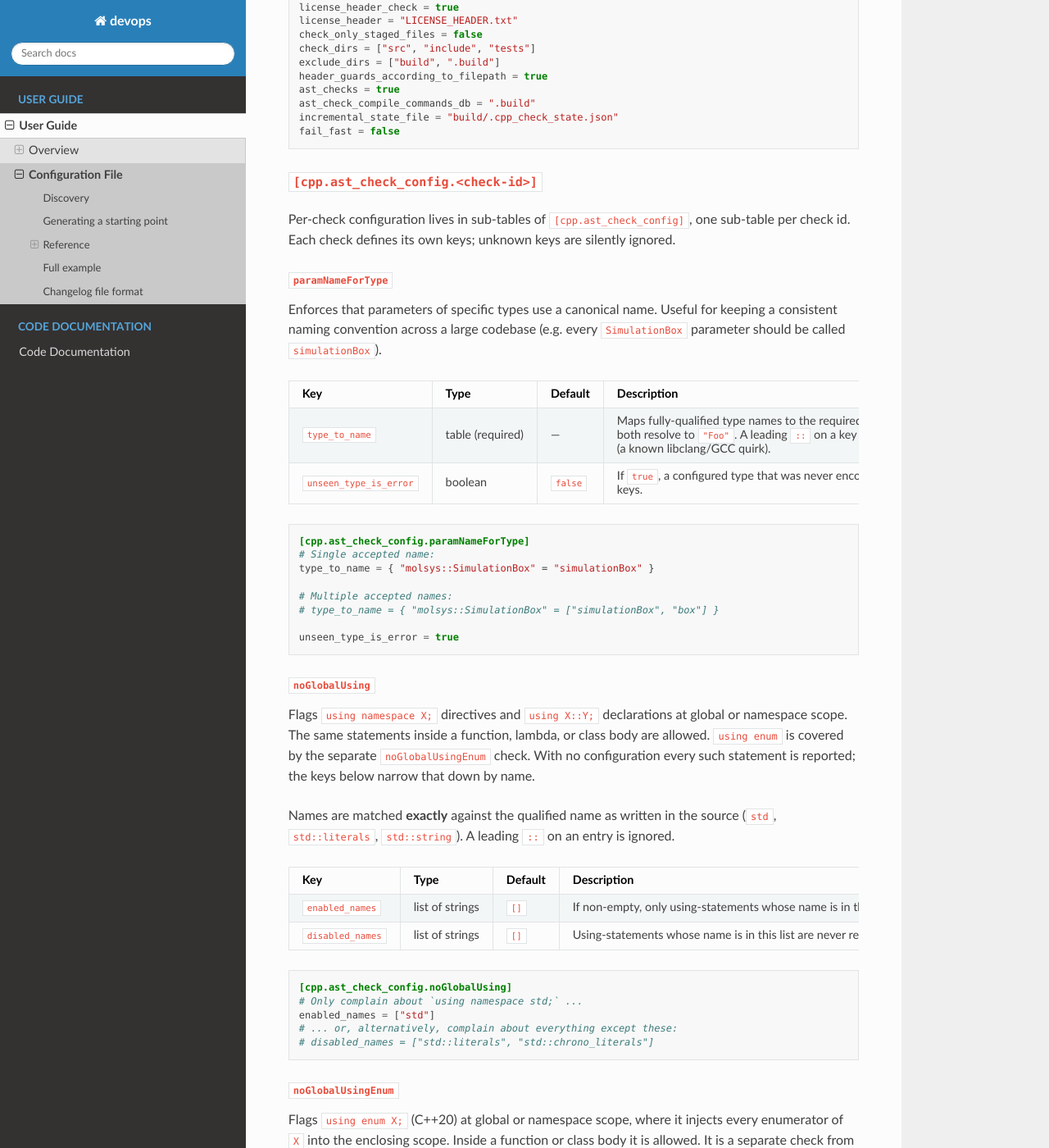
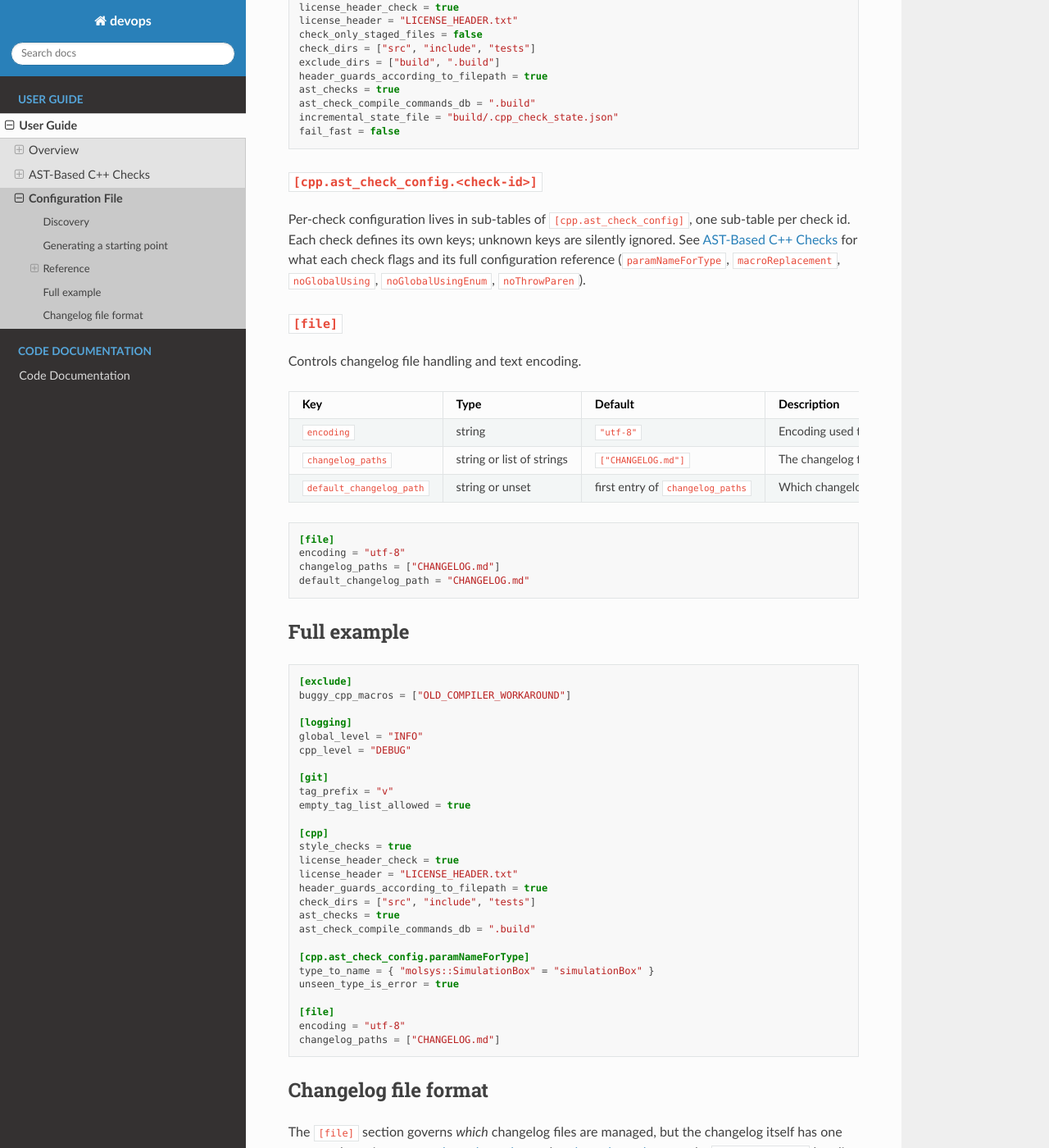
Before and after one commit to 97gamjak/devops, a Sphinx documentation site: the page built from docs/source/sections/configuration.rst, in a window 1280 px wide and 1400 px high, scrolled down 2763 px. Shown: the whole window at 82% size. Built offline with Sphinx 7.4.7 and the Read the Docs theme 3.1.0, drawn with Linux system fonts in a browser that asks for light colours; some of the changed text lies outside the part shown.

Commit message:
Rework documentation to have a better overview of the cpp ast checkers Fixes #129

```diff
--- a/docs/source/index.rst
+++ b/docs/source/index.rst
@@ -6,7 +6,7 @@
 Version |release|
 
 .. toctree::
-   :maxdepth: 2
+   :maxdepth: 3
    :caption: User Guide
 
    sections/index
--- a/docs/source/sections/configuration.rst
+++ b/docs/source/sections/configuration.rst
@@ -265,162 +265,9 @@
 
 Per-check configuration lives in sub-tables of ``[cpp.ast_check_config]``,
 one sub-table per check id. Each check defines its own keys; unknown keys are
-silently ignored.
-
-.. rubric:: ``paramNameForType``
-
-Enforces that parameters of specific types use a canonical name. Useful for
-keeping a consistent naming convention across a large codebase (e.g. every
-``SimulationBox`` parameter should be called ``simulationBox``).
-
-.. list-table::
-   :header-rows: 1
-   :widths: 20 15 15 50
-
-   * - Key
-     - Type
-     - Default
-     - Description
-   * - ``type_to_name``
-     - table (required)
-     - —
-     - Maps fully-qualified type names to the required parameter name (or
-       a list of accepted names). Keys are matched after stripping
-       cv-qualifiers, references, and pointers, so ``"const Foo &"`` and
-       ``"Foo *"`` both resolve to ``"Foo"``.  A leading ``::`` on a key
-       is also stripped automatically.  Qualified keys (containing ``:``)
-       use suffix matching, so ``"molsys::Foo"`` also matches
-       ``"std::molsys::Foo"`` (a known libclang/GCC quirk).
-   * - ``unseen_type_is_error``
-     - boolean
-     - ``false``
-     - If ``true``, a configured type that was never encountered as a
-       parameter type across all checked files causes the run to fail
-       (instead of just logging a warning). Useful for catching typos in
-       the ``type_to_name`` keys.
-
-.. code-block:: toml
-
-   [cpp.ast_check_config.paramNameForType]
-   # Single accepted name:
-   type_to_name = { "molsys::SimulationBox" = "simulationBox" }
-
-   # Multiple accepted names:
-   # type_to_name = { "molsys::SimulationBox" = ["simulationBox", "box"] }
-
-   unseen_type_is_error = true
-
-.. rubric:: ``noGlobalUsing``
-
-Flags ``using namespace X;`` directives and ``using X::Y;`` declarations at
-global or namespace scope. The same statements inside a function, lambda, or
-class body are allowed. ``using enum`` is covered by the separate
-``noGlobalUsingEnum`` check. With no configuration every such statement is
-reported; the keys below narrow that down by name.
-
-Names are matched **exactly** against the qualified name as written in the
-source (``std``, ``std::literals``, ``std::string``). A leading ``::`` on an
-entry is ignored.
-
-.. list-table::
-   :header-rows: 1
-   :widths: 20 15 15 50
-
-   * - Key
-     - Type
-     - Default
-     - Description
-   * - ``enabled_names``
-     - list of strings
-     - ``[]``
-     - If non-empty, only using-statements whose name is in this list are
-       reported (allowlist).
-   * - ``disabled_names``
-     - list of strings
-     - ``[]``
-     - Using-statements whose name is in this list are never reported,
-       regardless of ``enabled_names``.
-
-.. code-block:: toml
-
-   [cpp.ast_check_config.noGlobalUsing]
-   # Only complain about `using namespace std;` ...
-   enabled_names = ["std"]
-   # ... or, alternatively, complain about everything except these:
-   # disabled_names = ["std::literals", "std::chrono_literals"]
-
-.. rubric:: ``noGlobalUsingEnum``
-
-Flags ``using enum X;`` (C++20) at global or namespace scope, where it injects
-every enumerator of ``X`` into the enclosing scope. Inside a function or class
-body it is allowed. It is a separate check from ``noGlobalUsing`` so the two
-can be enabled independently, and it accepts the same ``enabled_names`` /
-``disabled_names`` keys, matched against the qualified enum name as written
-(e.g. ``"molsys::HybridZone"``).
-
-.. code-block:: toml
-
-   [cpp.ast_check_config.noGlobalUsingEnum]
-   disabled_names = ["molsys::LegacyZone"]
-
-.. rubric:: ``noThrowParen``
-
-Flags ``throw(...)`` where the parentheses wrap the *entire* thrown
-expression, e.g. ``throw(x);`` or ``throw(SomeException(1));``. Write these as
-``throw x;`` / ``throw SomeException(1);`` instead. Parentheses that are only
-part of the thrown expression itself, such as a constructor or function call
-(``throw SomeException(1);``), are not affected, and a bare rethrow
-(``throw;``) is always allowed. This check takes no configuration; disable it
-with::
-
-   [cpp]
-   ast_check_disabled_ids = ["noThrowParen"]
-
-.. rubric:: ``macroReplacement``
-
-Flags invocations of a banned macro and suggests the replacement macro that
-should be used instead. Ships with a built-in default mapping and requires no
-configuration to use:
-
-.. list-table::
-   :header-rows: 1
-   :widths: 30 30
-
-   * - Banned macro
-     - Use instead
-   * - ``EXPECT_THROW``
-     - ``EXPECT_THROW_MSG``
-   * - ``ASSERT_THROW``
-     - ``ASSERT_THROW_MSG``
-
-Detection matches the macro name exactly (``EXPECT_THROW`` never matches
-``EXPECT_THROW_MSG``) and works regardless of whether the macro is defined in
-the same file or an included header (e.g. a gtest header).
-
-.. list-table::
-   :header-rows: 1
-   :widths: 20 15 15 50
-
-   * - Key
-     - Type
-     - Default
-     - Description
-   * - ``macro_to_replacement``
-     - table of string → string
-     - the built-in mapping above
-     - Replaces the built-in mapping entirely when set — extend it by
-       re-listing the defaults you want to keep alongside your own.
-
-.. code-block:: toml
-
-   [cpp.ast_check_config.macroReplacement]
-   macro_to_replacement = { EXPECT_THROW = "EXPECT_THROW_MSG",
-                            ASSERT_THROW = "ASSERT_THROW_MSG" }
-
-To disable this check for a project set::
-
-   [cpp]
-   ast_check_disabled_ids = ["macroReplacement"]
+silently ignored. See :doc:`ast_checks/index` for what each check flags and
+its full configuration reference (``paramNameForType``, ``macroReplacement``,
+``noGlobalUsing``, ``noGlobalUsingEnum``, ``noThrowParen``).
 
 ``[file]``
 ^^^^^^^^^^
--- a/docs/source/sections/index.rst
+++ b/docs/source/sections/index.rst
@@ -5,4 +5,5 @@
    :maxdepth: 2
 
    overview
+   ast_checks/index
    configuration
```
Also changed, not shown: CHANGELOG.md (+4 -0 lines), docs/source/sections/ast_checks/index.rst (added, +91 -0 lines), docs/source/sections/ast_checks/macro_replacement.rst (added, +60 -0 lines), docs/source/sections/ast_checks/no_global_using.rst (added, +58 -0 lines), docs/source/sections/ast_checks/no_global_using_enum.rst (added, +54 -0 lines), docs/source/sections/ast_checks/no_throw_paren.rst (added, +29 -0 lines), docs/source/sections/ast_checks/param_name_for_type.rst (added, +66 -0 lines), docs/source/sections/overview.rst (+4 -8 lines).
